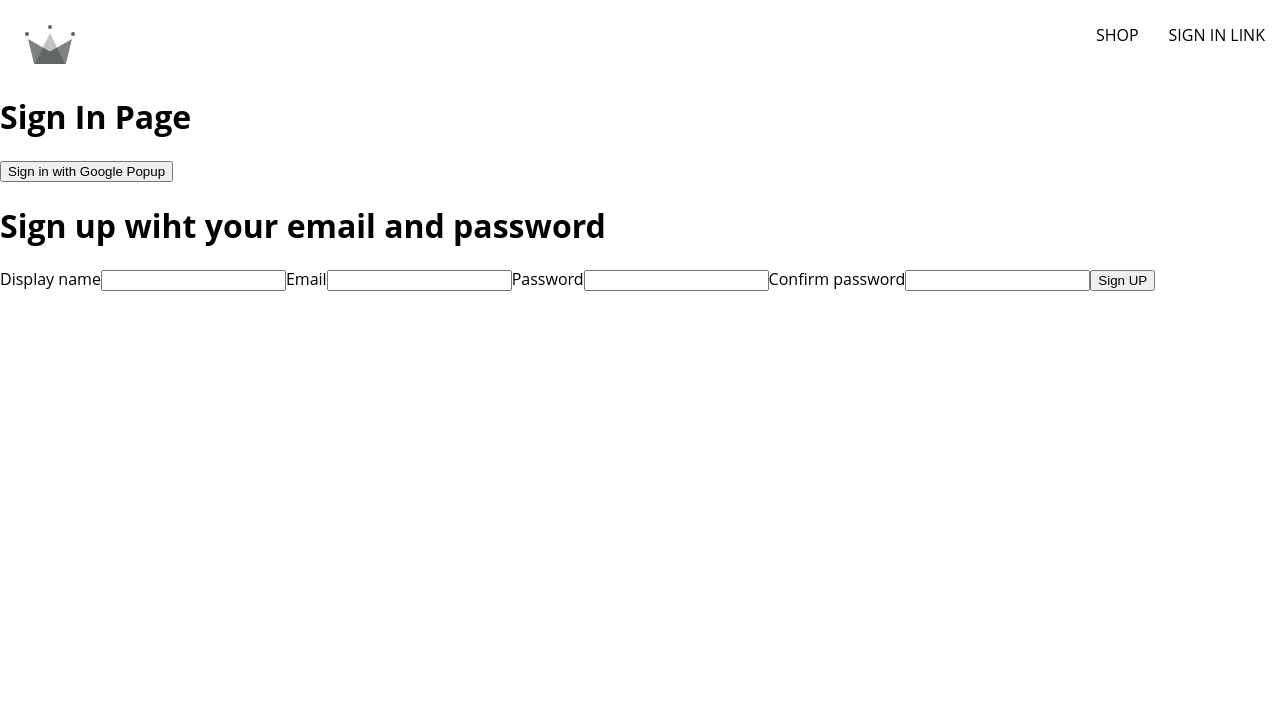
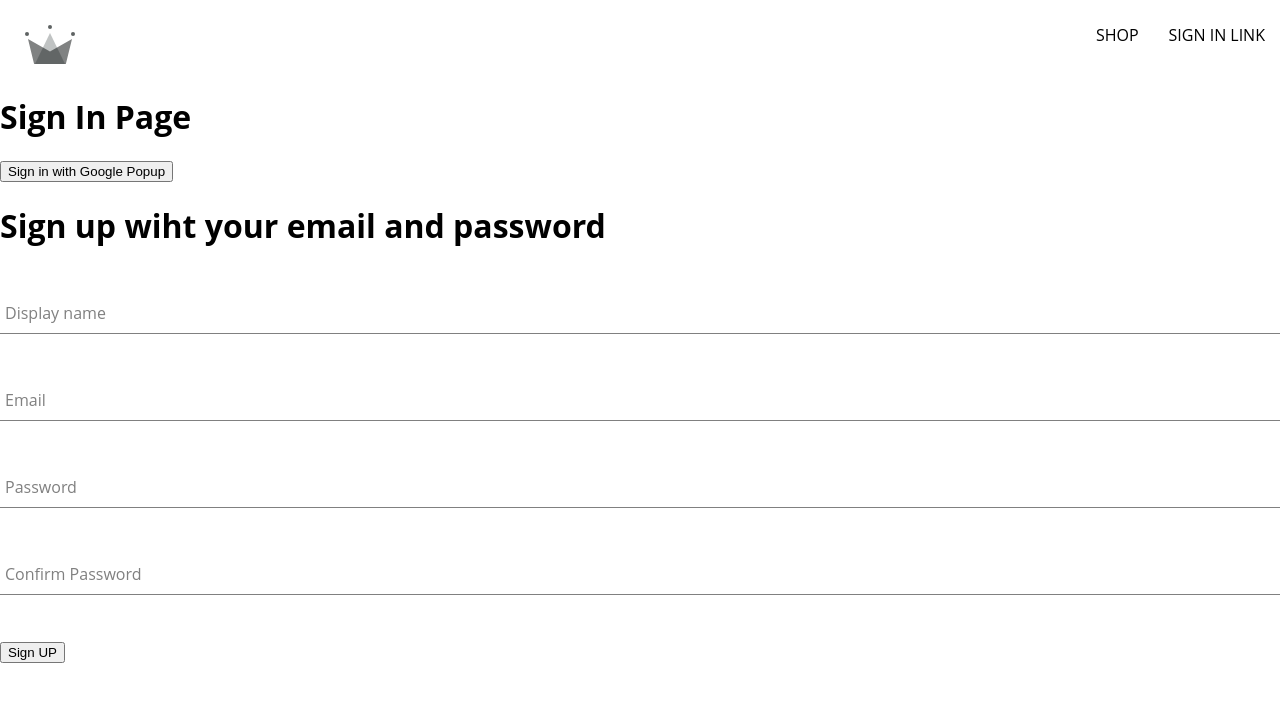
Before and after one commit to JamieDawson/Crown-Clothing, a React (Create React App) app: page /sign-in in a window 1280 px wide. Shown: the top 702 px of the page. Built offline with nearby package versions, Linux system fonts and the light colour scheme; no server answers; a web font is replaced by a local one.

Commit message:
updated signup from styles

```diff
--- /dev/null
+++ b/src/components/form-input/form-input.component.jsx
@@ -0,0 +1,20 @@
+import "./form-input.styles.scss";
+
+const FormInput = ({ label, ...otherProps }) => {
+  return (
+    <div className="group">
+      <input className="form-input" {...otherProps} />
+      {label && (
+        <label
+          className={`${
+            otherProps.value.length ? "shrink" : ""
+          } form-input-label`}
+        >
+          {label}
+        </label>
+      )}{" "}
+    </div>
+  );
+};
+
+export default FormInput;
--- /dev/null
+++ b/src/components/form-input/form-input.styles.scss
@@ -0,0 +1,54 @@
+$sub-color: grey;
+$main-color: black;
+
+@mixin shrinkLabel {
+  top: -14px;
+  font-size: 12px;
+  color: $main-color;
+}
+
+.group {
+  position: relative;
+  margin: 45px 0;
+
+  .form-input {
+    background: none;
+    background-color: white;
+    color: $sub-color;
+    font-size: 18px;
+    padding: 10px 10px 10px 5px;
+    display: block;
+    width: 100%;
+    border: none;
+    border-radius: 0;
+    border-bottom: 1px solid $sub-color;
+    margin: 25px 0;
+
+    &:focus {
+      outline: none;
+    }
+
+    &:focus ~ .form-input-label {
+      @include shrinkLabel();
+    }
+  }
+
+  input[type="password"] {
+    letter-spacing: 0.3em;
+  }
+
+  .form-input-label {
+    color: $sub-color;
+    font-size: 16px;
+    font-weight: normal;
+    position: absolute;
+    pointer-events: none;
+    left: 5px;
+    top: 10px;
+    transition: 300ms ease all;
+
+    &.shrink {
+      @include shrinkLabel();
+    }
+  }
+}
--- a/src/components/sign-up-form/sign-up-form.component.jsx
+++ b/src/components/sign-up-form/sign-up-form.component.jsx
@@ -1,4 +1,6 @@
 import { useState } from "react";
+
+import FormInput from "../form-input/form-input.component";
 
 import {
   createAuthUserWithEmailAndPassword,
@@ -55,32 +57,32 @@
     <div>
       <h1>Sign up wiht your email and password</h1>
       <form onSubmit={handleSubmit}>
-        <label>Display name</label>
-        <input
+        <FormInput
+          label="Display name"
           type="text"
           required
           onChange={handleChange}
           name="displayName"
           value={displayName}
         />
-        <label>Email</label>
-        <input
+        <FormInput
+          label="Email"
           type="email"
           required
           onChange={handleChange}
           name="email"
           value={email}
         />
-        <label>Password</label>
-        <input
+        <FormInput
+          label="Password"
           type="password"
           required
           onChange={handleChange}
           name="password"
           value={password}
         />
-        <label>Confirm password</label>
-        <input
+        <FormInput
+          label="Confirm Password"
           type="password"
           required
           onChange={handleChange}
```
